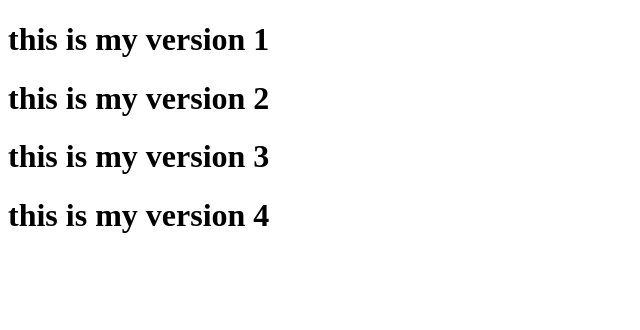
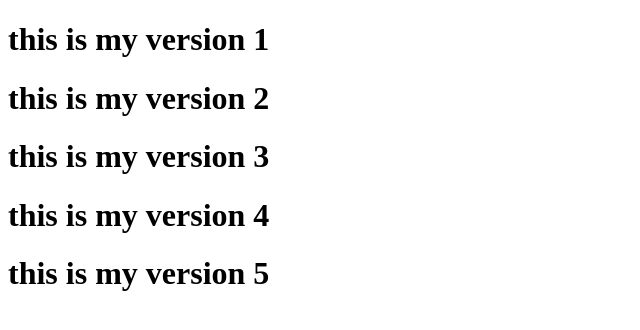
Before and after one commit to Prabhash1710/myrepo, a plain HTML site: page index.html in a window 1280 px wide. Shown: the whole page, without its empty margins (0-640 px from the left). Drawn offline with Linux system fonts and the light colour scheme.

Commit message:
this is my version 5

```diff
--- a/index.html
+++ b/index.html
@@ -10,5 +10,6 @@
     <h1>this is my version 2</h1>
     <h1>this is my version 3</h1>
     <h1>this is my version 4</h1>
+    <h1>this is my version 5</h1>
 </body>
 </html>
```
